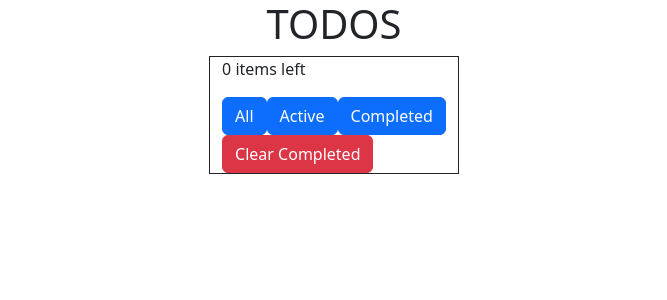
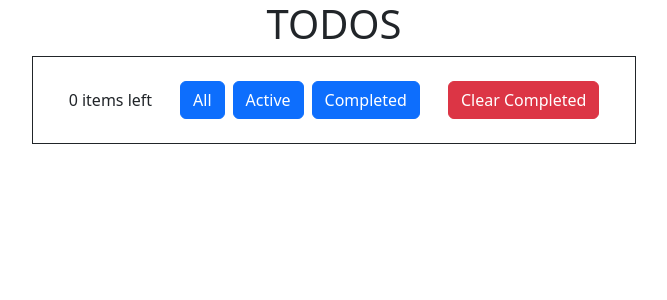
Before and after one commit to DeveloperDadd/toDoList1, a React (Create React App) app: page / in a window 1280 px wide. Shown: the top 300 px of the page, without its empty margins (306-973 px from the left). Built offline with nearby package versions, Linux system fonts and the light colour scheme.

Commit message:
added some bootstrap styling to footer, time to move on

```diff
--- a/src/App.js
+++ b/src/App.js
@@ -8,7 +8,9 @@ function App() {
   let count = tasks.length;
   const [display, setDisplay] = useState([tasks]);
 
+  const onAll = () => {
 
+  };
 
   const footer = [count, ['All', 'Active', 'Completed','Clear Completed']];
 
--- a/src/routes/Footer.js
+++ b/src/routes/Footer.js
@@ -2,16 +2,14 @@ import React from 'react';
 
 export default function Footer({ count, all, active, completed, clearCompleted}) {
     return(
-        <>
-            <div>
-                <p>{count}</p>
-                <div>
-                <button className='btn btn-primary'>{all}</button>
-                <button className='btn btn-primary'>{active}</button>
-                <button className='btn btn-primary'>{completed}</button>
-                </div>
-                <button className='btn btn-danger'>{clearCompleted}</button>
-            </div>
-        </>
+    <div className='d-flex align-items-center justify-content-around'>
+        <p className='m-4'>{count}</p>
+        <div>
+        <button className='btn btn-primary m-1'>{all}</button>
+        <button className='btn btn-primary m-1'>{active}</button>
+        <button className='btn btn-primary m-1'>{completed}</button>
+        </div>
+        <button className='btn btn-danger m-4'>{clearCompleted}</button>
+    </div>
     )
 }
```
